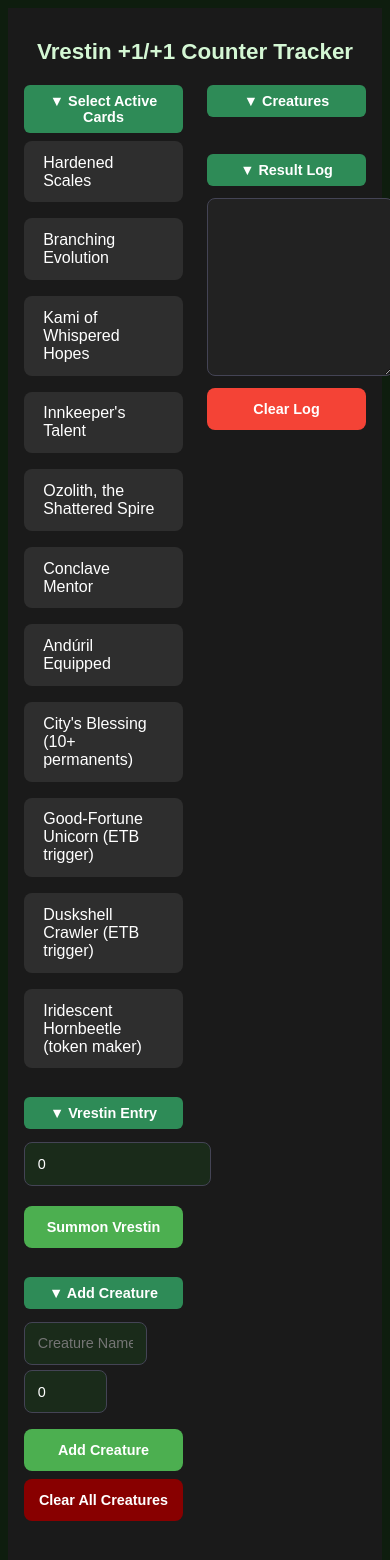
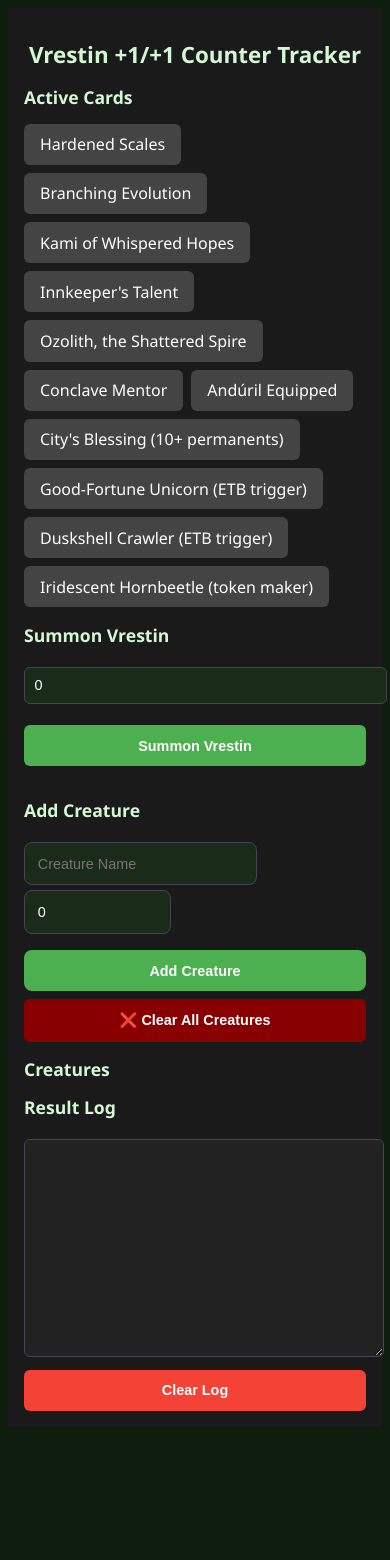
Before and after one commit to cdragon666/vrestin-counters, a React (Create React App) app: page / in a window 390 px wide. Shown: the top 1560 px of the page. After the commit the page ends 1435 px from the top, so only its background shows below. Built offline with nearby package versions, Linux system fonts and the light colour scheme.

Commit message:
Fix keyboard closing issue by preventing re-renders on mobile inputs

```diff
--- a/src/App.js
+++ b/src/App.js
@@ -1,4 +1,4 @@
-import { useState, useEffect } from "react";
+import { useState, useCallback, memo } from "react";
 
 const supportCards = [
   { id: "hardened_scales", name: "Hardened Scales" },
@@ -22,6 +22,31 @@
   "springheart nantuko": { base: [2, 2], counters: 0 }
 };
 
+const CreatureInput = memo(({ newCreatureName, startingCounters, handleNameChange, setStartingCounters, addCreature }) => (
+  <>
+    <input
+      type="text"
+      placeholder="Creature Name"
+      value={newCreatureName}
+      onChange={handleNameChange}
+      style={{ width: "60%", marginRight: "2%", padding: "0.8rem", borderRadius: "8px" }}
+    />
+    <input
+      type="number"
+      placeholder="+1/+1 Counters"
+      value={startingCounters}
+      onChange={(e) => setStartingCounters(e.target.value)}
+      style={{ width: "35%", padding: "0.8rem", borderRadius: "8px" }}
+    />
+    <button
+      onClick={addCreature}
+      style={{ marginTop: "1rem", width: "100%", padding: "0.8rem", backgroundColor: "#4CAF50", color: "white", borderRadius: "8px" }}
+    >
+      Add Creature
+    </button>
+  </>
+));
+
 export default function App() {
   const [selectedCards, setSelectedCards] = useState([]);
   const [vrestinX, setVrestinX] = useState(0);
@@ -29,8 +54,6 @@
   const [newCreatureName, setNewCreatureName] = useState("");
   const [startingCounters, setStartingCounters] = useState(0);
   const [resultLog, setResultLog] = useState([]);
-  const [suggestions, setSuggestions] = useState([]);
-  const [inputFocused, setInputFocused] = useState(false);
 
   const toggleCard = (id) => {
     setSelectedCards((prev) =>
@@ -68,43 +91,21 @@
     const base = parseInt(vrestinX);
     const vrestinCounters = Math.ceil((base + getBaseCounterBonus()) * getMultiplier());
     const insectCounters = getEntryCounterBonus();
-
     const log = `[ETB Phase]\n✨ Vrestin enters with ${vrestinCounters} counters\n🐞 ${base} Insect tokens created (+${insectCounters})`;
-
     const newCreatures = [
-      ...(creatures.find((c) => c.name === "Vrestin")
-        ? []
-        : [{ name: "Vrestin", base: [0, 0], counters: vrestinCounters }]),
-      ...Array(base).fill().map((_, i) => ({
-        name: `Insect ${i + 1}`,
-        base: [1, 1],
-        counters: insectCounters
-      }))
+      ...(creatures.find((c) => c.name === "Vrestin") ? [] : [{ name: "Vrestin", base: [0, 0], counters: vrestinCounters }]),
+      ...Array(base).fill().map((_, i) => ({ name: `Insect ${i + 1}`, base: [1, 1], counters: insectCounters }))
     ];
-
     setCreatures((prev) => [...prev, ...newCreatures]);
     setResultLog((prev) => [log, ...prev]);
   };
 
-  const updateCounter = (index, delta) => {
-    setCreatures((prev) =>
-      prev.map((c, i) =>
-        i === index ? { ...c, counters: Math.max(0, c.counters + delta) } : c
-      )
-    );
-  };
+  const handleNameChange = useCallback((e) => {
+    const input = e.target.value;
+    setNewCreatureName(input);
+  }, []);
 
-  const removeCreature = (index) => {
-    setCreatures((prev) => prev.filter((_, i) => i !== index));
-  };
-
-  const clearAllCreatures = () => {
-    setCreatures([]);
-  };
-
-  const clearLog = () => setResultLog([]);
-
-  const addCreature = () => {
+  const addCreature = useCallback(() => {
     const name = newCreatureName.trim();
     if (!name) return;
     const data = creatureData[name.toLowerCase()];
@@ -114,59 +115,35 @@
     setCreatures([...creatures, { name: newCreatureName, base, counters: final }]);
     setNewCreatureName("");
     setStartingCounters(0);
-    setSuggestions([]);
-  };
+  }, [newCreatureName, startingCounters, creatures]);
 
-  const handleNameChange = (e) => {
-    const input = e.target.value;
-    setNewCreatureName(input);
-    if (!input) return setSuggestions([]);
-    const matches = Object.keys(creatureData).filter((name) =>
-      name.includes(input.toLowerCase())
-    );
-    setSuggestions(matches);
-  };
-
-  const fillSuggestion = (name) => {
-    const displayName = name.replace(/\b\w/g, (c) => c.toUpperCase());
-    setNewCreatureName(displayName);
-    const data = creatureData[name];
-    if (data) setStartingCounters(data.counters);
-    setSuggestions([]);
-  };
-
-  const Section = ({ title, children }) => {
-    const [open, setOpen] = useState(true);
-    return (
-      <div style={{ marginBottom: "1.5rem" }}>
-        <button
-          onClick={() => setOpen((o) => !o)}
-          style={{ width: "100%", padding: "0.5rem", marginBottom: "0.5rem", fontWeight: "bold" }}
-        >
-          {open ? `▼ ${title}` : `▶ ${title}`}
-        </button>
-        {open && children}
-      </div>
+  const updateCounter = (index, delta) => {
+    setCreatures((prev) =>
+      prev.map((c, i) => (i === index ? { ...c, counters: Math.max(0, c.counters + delta) } : c))
     );
   };
 
+  const removeCreature = (index) => {
+    setCreatures((prev) => prev.filter((_, i) => i !== index));
+  };
+
+  const clearAllCreatures = () => setCreatures([]);
+  const clearLog = () => setResultLog([]);
+
   return (
-    <div style={{ padding: "1rem", backgroundColor: "#1a1a1a", color: "white", fontFamily: "Arial, sans-serif" }}>
+    <div style={{ padding: "1rem", backgroundColor: "#1a1a1a", color: "white" }}>
       <h1 style={{ textAlign: "center" }}>Vrestin +1/+1 Counter Tracker</h1>
 
-      <div style={{ display: "grid", gridTemplateColumns: "1fr 1fr", gap: "1.5rem" }}>
-        <div>
-          <Section title="Select Active Cards">
-            <div style={{ display: "flex", flexWrap: "wrap", gap: "1rem" }}>
+      <h2>Active Cards</h2>
+      <div style={{ display: "flex", flexWrap: "wrap", gap: "0.5rem", marginBottom: "1rem" }}>
         {supportCards.map((card) => (
           <div
             key={card.id}
             onClick={() => toggleCard(card.id)}
             style={{
-                    backgroundColor: selectedCards.includes(card.id) ? "#4caf50" : "#2e2e2e",
-                    color: "white",
-                    padding: "0.8rem 1.2rem",
-                    borderRadius: "8px",
+              padding: "0.6rem 1rem",
+              borderRadius: "6px",
+              backgroundColor: selectedCards.includes(card.id) ? "#4caf50" : "#444",
               cursor: "pointer"
             }}
           >
@@ -174,73 +151,52 @@
           </div>
         ))}
       </div>
-          </Section>
 
-          <Section title="Vrestin Entry">
+      <h2>Summon Vrestin</h2>
       <input
         type="number"
         placeholder="X value"
         value={vrestinX}
         onChange={(e) => setVrestinX(e.target.value)}
-              style={{ width: "100%", padding: "0.8rem", marginBottom: "1rem", borderRadius: "8px" }}
+        style={{ width: "100%", padding: "0.6rem", marginBottom: "1rem" }}
       />
-            <button onClick={calculateETB} style={{ width: "100%", padding: "0.8rem", backgroundColor: "#4CAF50", color: "white", borderRadius: "8px" }}>
+      <button onClick={calculateETB} style={{ width: "100%", padding: "0.8rem", backgroundColor: "#4CAF50", color: "white" }}>
         Summon Vrestin
       </button>
-          </Section>
 
-          <Section title="Add Creature">
-            <input
-              type="text"
-              placeholder="Creature Name"
-              value={newCreatureName}
-              onFocus={() => setInputFocused(true)}
-              onBlur={() => setTimeout(() => setInputFocused(false), 200)}
-              onChange={handleNameChange}
-              style={{ width: "60%", marginRight: "2%", padding: "0.8rem", borderRadius: "8px" }}
+      <h2 style={{ marginTop: "2rem" }}>Add Creature</h2>
+      <CreatureInput
+        newCreatureName={newCreatureName}
+        startingCounters={startingCounters}
+        handleNameChange={handleNameChange}
+        setStartingCounters={setStartingCounters}
+        addCreature={addCreature}
       />
-            <input
-              type="number"
-              placeholder="+1/+1 Counters"
-              value={startingCounters}
-              onChange={(e) => setStartingCounters(e.target.value)}
-              style={{ width: "35%", padding: "0.8rem", borderRadius: "8px" }}
-            />
-            <button onClick={addCreature} style={{ marginTop: "1rem", width: "100%", padding: "0.8rem", backgroundColor: "#4CAF50", color: "white", borderRadius: "8px" }}>
-              Add Creature
+      <button onClick={clearAllCreatures} style={{ marginTop: "0.5rem", width: "100%", padding: "0.8rem", backgroundColor: "#800", color: "white" }}>
+        ❌ Clear All Creatures
       </button>
-            <button onClick={clearAllCreatures} style={{ marginTop: "0.5rem", width: "100%", padding: "0.8rem", backgroundColor: "#800", color: "white", borderRadius: "8px" }}>
-              Clear All Creatures
-            </button>
-          </Section>
-        </div>
 
+      <h2>Creatures</h2>
+      {creatures.map((c, i) => (
+        <div key={i} style={{ background: "#333", padding: "1rem", borderRadius: "6px", marginBottom: "0.5rem" }}>
+          {c.name}: {c.base[0]}/{c.base[1]} (+{c.counters}/+{c.counters})
           <div>
-          <Section title="Creatures">
-            {creatures.map((c, i) => (
-              <div key={i} style={{ background: "#333", padding: "1rem", borderRadius: "8px", marginBottom: "0.5rem", display: "flex", justifyContent: "space-between", alignItems: "center" }}>
-                <span>{c.name}: {c.base[0]}/{c.base[1]} (+{c.counters}/+{c.counters})</span>
-                <div>
-                  <button onClick={() => updateCounter(i, 1)} style={{ marginRight: "0.5rem" }}>+1</button>
-                  <button onClick={() => updateCounter(i, -1)} style={{ marginRight: "0.5rem" }}>-1</button>
-                  <button onClick={() => removeCreature(i)}>🗑️</button>
+            <button onClick={() => updateCounter(i, 1)}>+1</button>
+            <button onClick={() => updateCounter(i, -1)} style={{ marginLeft: "0.5rem" }}>-1</button>
+            <button onClick={() => removeCreature(i)} style={{ marginLeft: "0.5rem" }}>🗑️</button>
           </div>
         </div>
       ))}
-          </Section>
 
-          <Section title="Result Log">
+      <h2>Result Log</h2>
       <textarea
         readOnly
         value={resultLog.join("\n-------------------\n")}
-              style={{ width: "100%", height: "150px", backgroundColor: "#222", color: "white", padding: "0.8rem", borderRadius: "8px", fontFamily: "monospace" }}
+        style={{ width: "100%", height: "200px", backgroundColor: "#222", color: "white", fontFamily: "monospace" }}
       />
-            <button onClick={clearLog} style={{ width: "100%", marginTop: "0.5rem", padding: "0.8rem", backgroundColor: "#f44336", color: "white", borderRadius: "8px" }}>
+      <button onClick={clearLog} style={{ width: "100%", marginTop: "0.5rem", padding: "0.8rem", backgroundColor: "#f44336", color: "white" }}>
         Clear Log
       </button>
-          </Section>
-        </div>
-      </div>
     </div>
   );
 }
```
Lines whose indentation alone changed are shown as unchanged.
